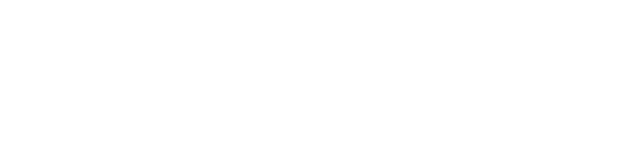
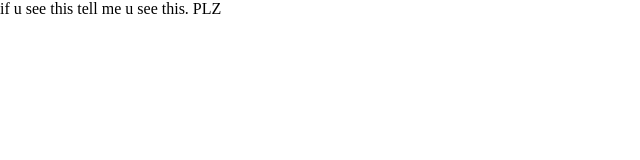
Before and after one commit to SouL321321/jstest-1, a website: page index.html in a window 1280 px wide. Shown: the whole page, without its empty margins (0-640 px from the left). Drawn offline with Linux system fonts and the light colour scheme.

Commit message:
plz u see this

```diff
--- a/index.html
+++ b/index.html
@@ -7,6 +7,6 @@
     <title>jstest-1</title>
 </head>
 <body>
-
+    <p>if u see this tell me u see this. PLZ</p>
 </body>
 </html>
```
